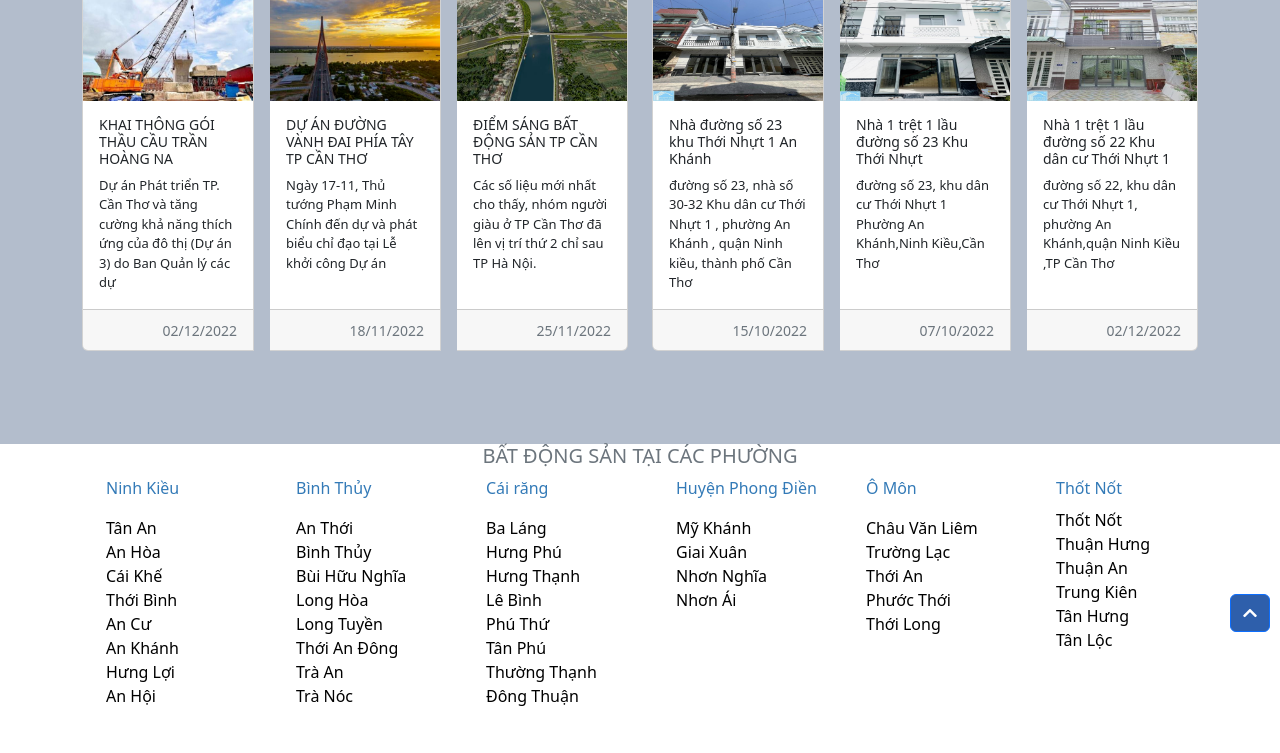
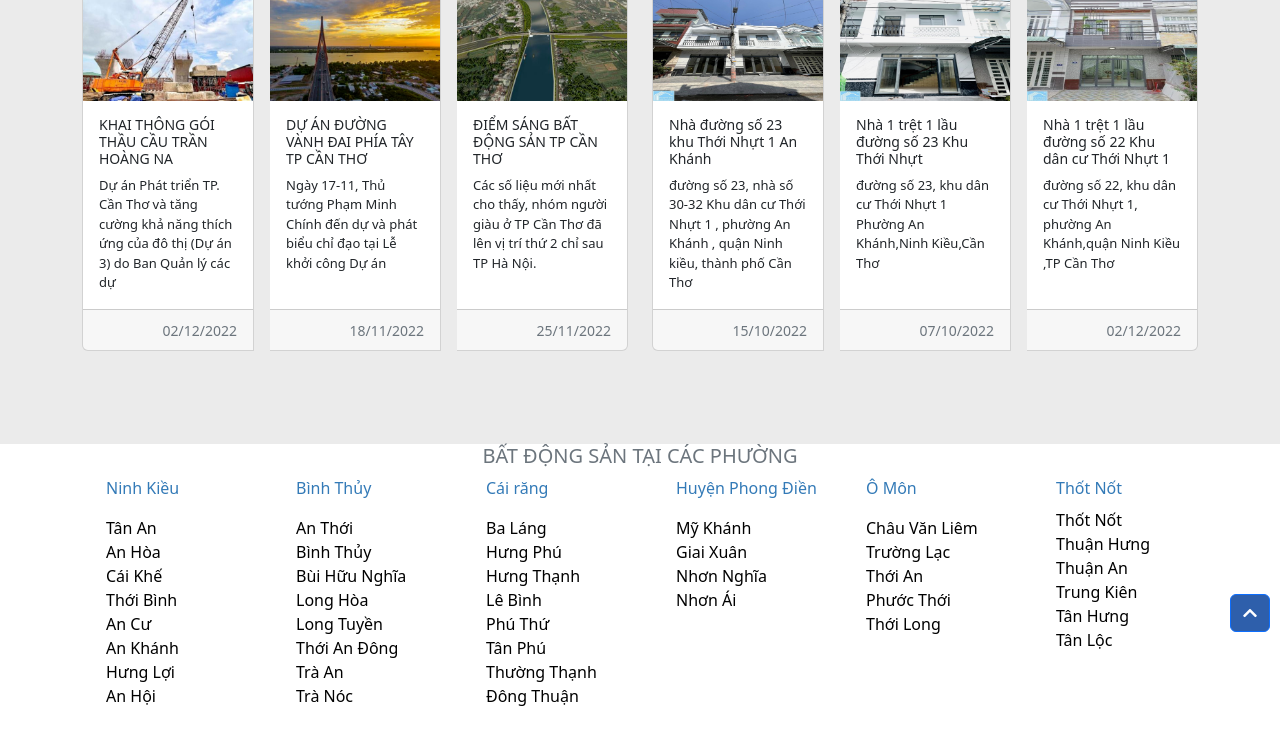
Before and after one commit to DuongHoaiAn2k1/123-nffnf.rrr, a plain HTML site: page CanThoProperty-main/index.html in a window 1280 px wide. Shown: the part 158-911 px from the top of the page. Drawn offline with nearby package versions, Linux system fonts and the light colour scheme.

Commit message:
first commit update lan 3

```diff
--- a/CanThoProperty-main/index.html
+++ b/CanThoProperty-main/index.html
@@ -11,7 +11,7 @@
   <link rel="stylesheet" href="./style/style.css">
 </head>
 
-<body>
+<body style="background-color:#ebebeb ;">
   <header>
     <nav class="navbar navbar-expand-lg navbar-light bg-light" id="navi">
       <div class="container-fluid">
```
